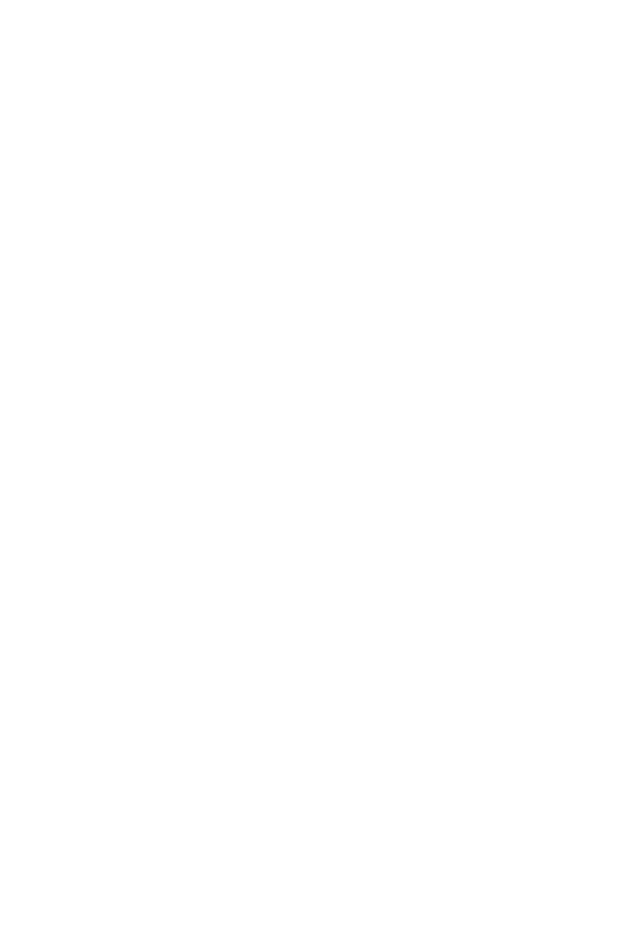
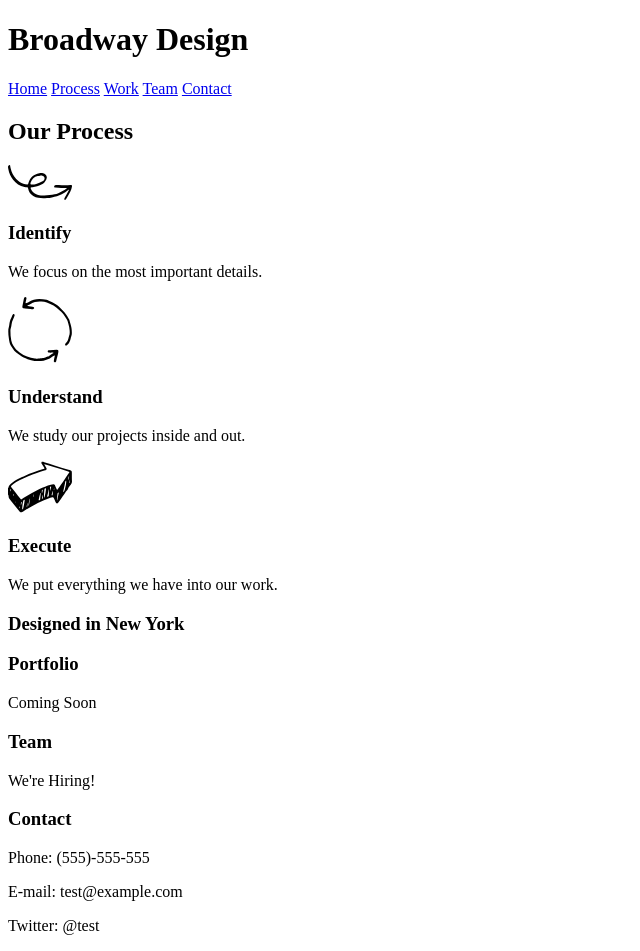
Before and after one commit to anteacazzato/broadway, a plain HTML site: page index.html in a window 1280 px wide. Shown: the whole page, without its empty margins (0-640 px from the left). Before the commit the page ends 800 px from the top, so only its background shows below. Drawn offline with Linux system fonts and the light colour scheme.

Commit message:
Added Content to index.html

```diff
--- a/index.html
+++ b/index.html
@@ -2,10 +2,56 @@
 <html lang="en" dir="ltr">
   <head>
     <meta charset="utf-8">
-    <title>Broadway</title>
+    <title>Broadway Design</title>
       <link rel="stylesheet" type="text/css" href="resources/css/style.css">
   </head>
   <body>
 
+    <!--Header-->
+    <div class="header">
+      <h1>Broadway Design</h1>
+      <nav>
+        <a href="#">Home</a>
+        <a href="#">Process</a>
+        <a href="#">Work</a>
+        <a href="#">Team</a>
+        <a href="#">Contact</a>
+      </nav>
+    </div>
+
+    <!--Content-->
+    <div class="process">
+      <h2>Our Process</h2>
+
+      <img src="resources/images/identify.svg" alt="an icon">
+      <h3>Identify</h3>
+      <p>We focus on the most important details.</p>
+
+      <img src="resources/images/understand.svg" alt="an icon">
+      <h3>Understand</h3>
+      <p>We study our projects inside and out.</p>
+
+      <img src="resources/images/execute.svg" alt="an icon">
+      <h3>Execute</h3>
+      <p>We put everything we have into our work.</p>
+    </div>
+
+    <!--Footer-->
+    <div class="add">
+      <h3>Designed in New York</h2>
+    </div>
+
+    <div class="footer">
+      <h3 id="portfolio">Portfolio</h3>
+      <p>Coming Soon</p>
+
+      <h3 id="team">Team</h3>
+      <p>We're Hiring!</p>
+
+      <h3 id="contact">Contact</h3>
+      <p>Phone: (555)-555-555</p>
+      <p>E-mail: test@example.com</p>
+      <p>Twitter: @test</p>
+    </div>
   </body>
 </html>
```
